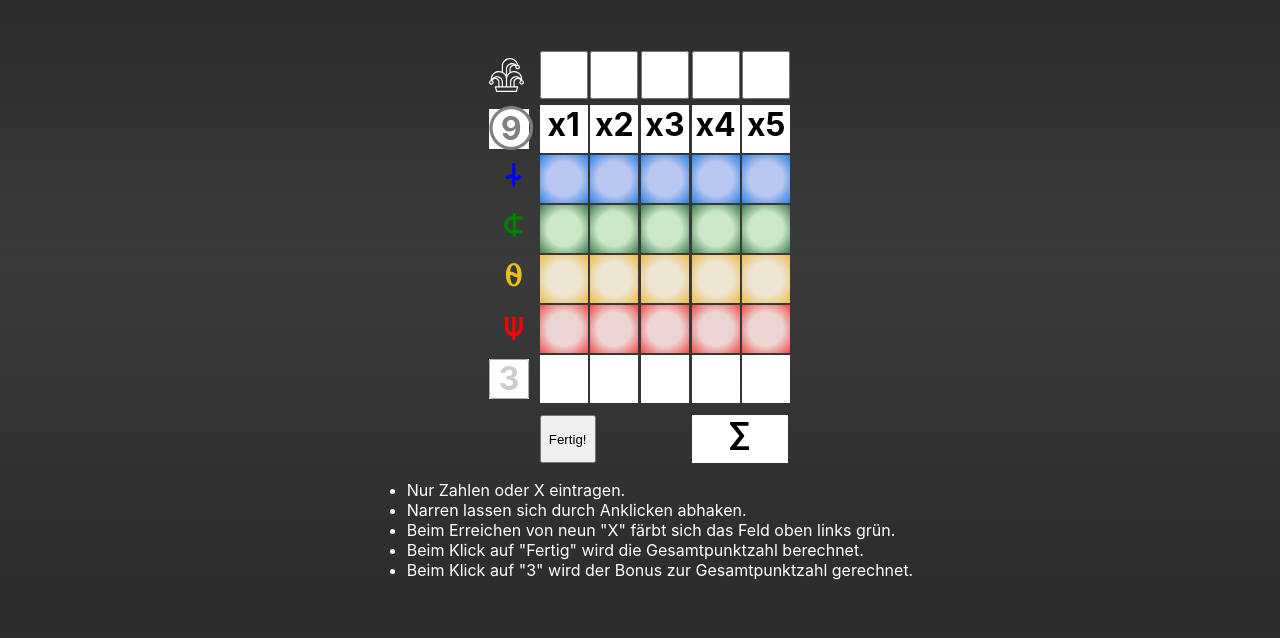
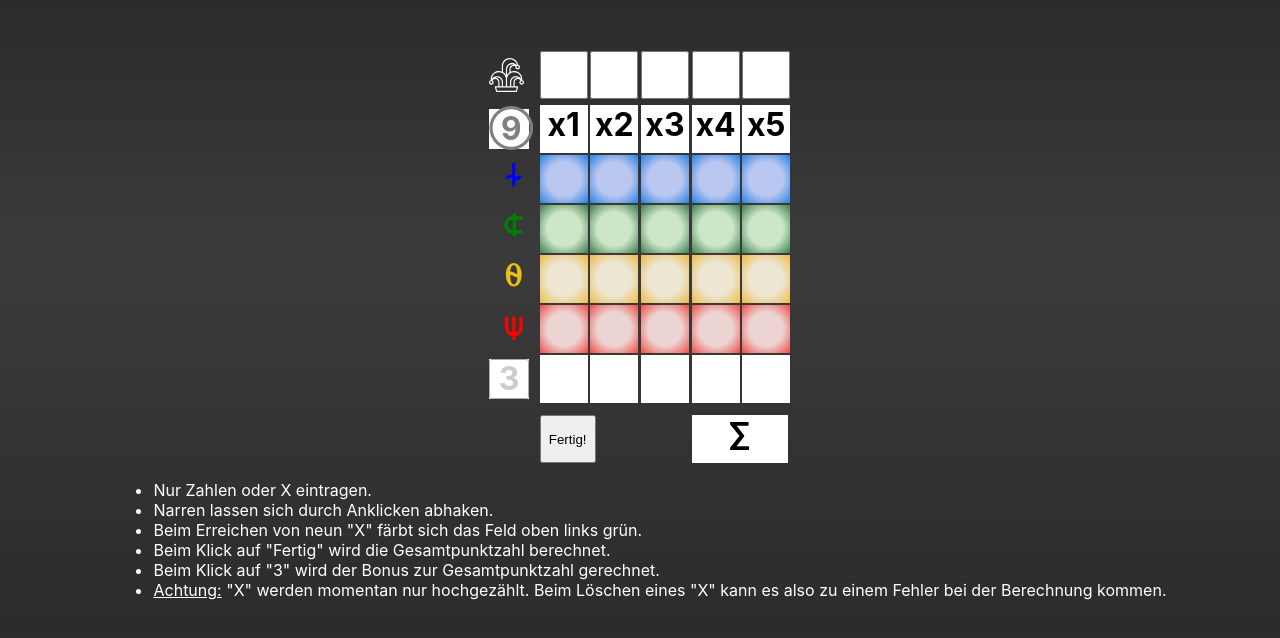
Before and after one commit to kschmitz123/wizard-sheet, a React (Create React App) app: page / in a window 1280 px wide. Shown: the top 638 px of the page. Built offline with nearby package versions, Linux system fonts and the light colour scheme.

Commit message:
Update instructions

```diff
--- a/src/components/Instructions.js
+++ b/src/components/Instructions.js
@@ -13,6 +13,10 @@ const Instructions = () => {
         <li>
           Beim Klick auf "3" wird der Bonus zur Gesamtpunktzahl gerechnet.
         </li>
+        <li>
+          <u>Achtung:</u> "X" werden momentan nur hochgezählt. Beim Löschen
+          eines "X" kann es also zu einem Fehler bei der Berechnung kommen.
+        </li>
       </ul>
     </Container>
   );
```
